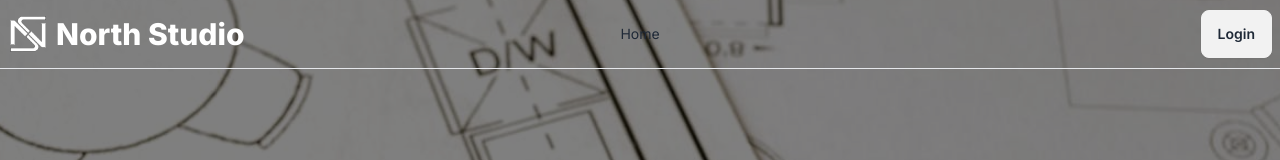
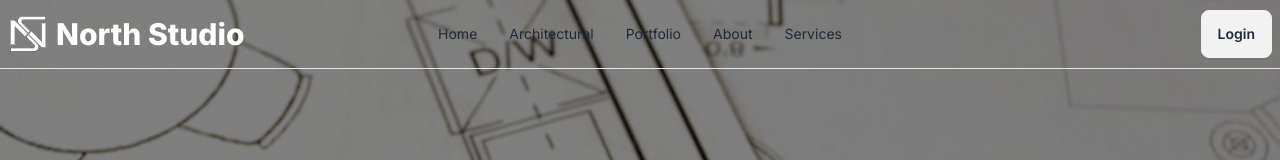
Before and after one commit to mdsabbiralmamon/north-studio-bd, a Next.js app: page / in a window 1280 px wide. Shown: the top 160 px of the page. Built offline with nearby package versions, Linux system fonts and the light colour scheme.

Commit message:
updated
nav links updated

```diff
--- a/src/components/Shared/Navbar/Navbar.tsx
+++ b/src/components/Shared/Navbar/Navbar.tsx
@@ -22,6 +22,14 @@ export default function Navbar() {
         };
     }, []);
 
+    const navLinks = <>
+        <li><a>Home</a></li>
+        <li><a>Architectural</a></li>
+        <li><a>Portfolio</a></li>
+        <li><a>About</a></li>
+        <li><a>Services</a></li>
+    </>
+
     return (
         <div className={`navbar fixed ${isScrolled ? 'bg-white border-b border-b-gray-300' : 'transparent border-b'} z-10`}>
             <div className="navbar-start">
@@ -30,7 +38,9 @@ export default function Navbar() {
                         <svg xmlns="http://www.w3.org/2000/svg" className="h-5 w-5" fill="none" viewBox="0 0 24 24" stroke="currentColor"><path strokeLinecap="round" strokeLinejoin="round" strokeWidth="2" d="M4 6h16M4 12h8m-8 6h16" /></svg>
                     </div>
                     <ul tabIndex={0} className="menu menu-sm dropdown-content mt-3 z-[1] p-2 shadow bg-base-100 rounded-box w-52">
-                        <li><a>Home</a></li>
+                        {
+                            navLinks
+                        }
                     </ul>
                 </div>
                 <div className='flex gap-2 justify-center items-center'>
@@ -42,7 +52,9 @@ export default function Navbar() {
             </div>
             <div className="navbar-center hidden lg:flex">
                 <ul className="menu menu-horizontal px-1">
-                    <li><a>Home</a></li>
+                    {
+                        navLinks
+                    }
                 </ul>
             </div>
             <div className="navbar-end">
```
